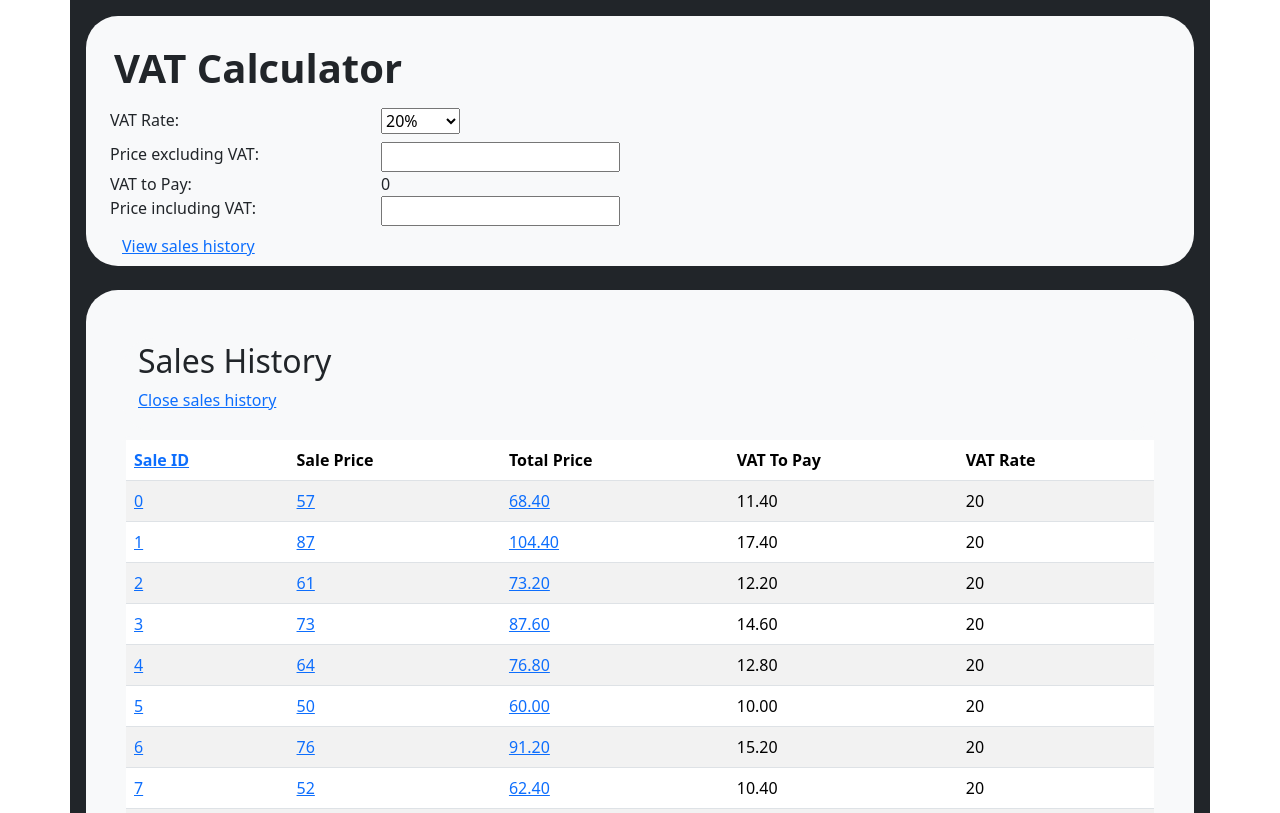
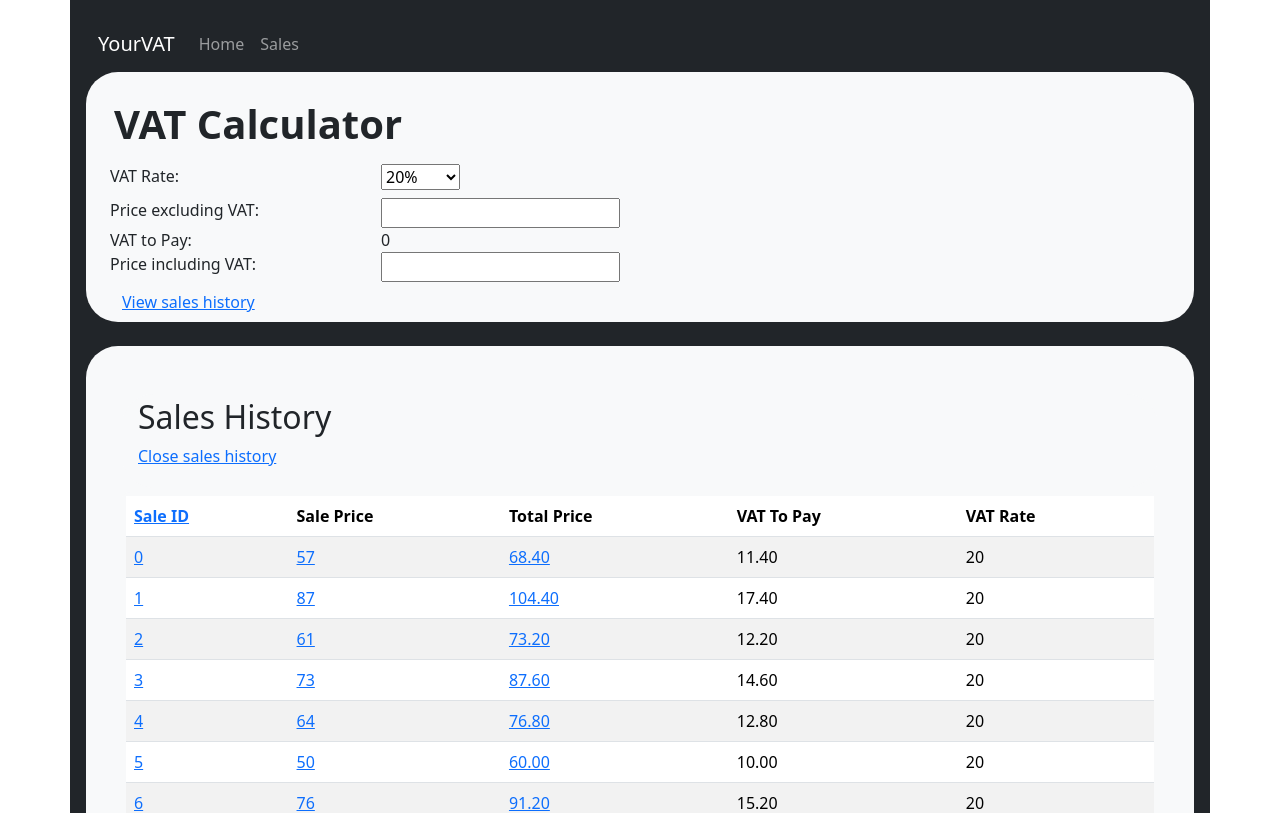
Before and after one commit to EddyCMWF/demo-reactJS-app, a React (Create React App) app: page /sales in a window 1280 px wide. Shown: the top 813 px of the page. Built offline with nearby package versions, Linux system fonts and the light colour scheme.

Commit message:
NavBar and Routing

```diff
--- a/src/App.js
+++ b/src/App.js
@@ -3,13 +3,27 @@ import Container from 'react-bootstrap/Container';
 import { SalesHistory } from './Components/SalesHistory';
 import Home from './Components/Home';
 import { Routes, Route } from 'react-router-dom';
+import { Nav, Navbar } from 'react-bootstrap';
+import { NotFound } from './Components/NotFound';
+import Header from './Components/Header';
 
 function App() {
   return (
     <Container className="p-3 mb-3 bg-dark">
+      <Navbar bg="dark" variant="dark">
+        <Container>
+        <Navbar.Brand href="/">YourVAT</Navbar.Brand>
+        <Nav className="me-auto">
+          <Nav.Link href="/">Home</Nav.Link>
+          <Nav.Link href="/sales">Sales</Nav.Link>
+        </Nav>
+      </Container>
+      </Navbar>
       <Routes>
-        <Route path='/' element={<Home/>}/>
-        <Route path='/sales' element={<SalesHistory/>}/>
+        <Route path='/' element={<Home/>}>
+          <Route path='sales' element={<SalesHistory/>}/>
+        </Route>
+        <Route path='*' element={<NotFound/>}/>
       </Routes>
     </Container>
   );
--- a/src/Components/Home.jsx
+++ b/src/Components/Home.jsx
@@ -7,6 +7,7 @@ import { useState, useEffect } from "react";
 import { DisplayField } from './DisplayField';
 import { VATField } from './VatField';
 import { Col, Row } from 'react-bootstrap';
+import { Outlet } from 'react-router';
 
 const Home = () => {
   const [excValue, setExcValue] = useState(0);
@@ -40,6 +41,7 @@ const Home = () => {
   }, [vatRate])
 
   return (
+    <>
       <Container className="p-4 pb-2 mb-4 bg-light rounded-5">
         <Header/>
         <Row>
@@ -62,6 +64,8 @@ const Home = () => {
         </Row>
         <Footer incValue={incValue} />
       </Container>
+      <Outlet/>
+    </>
   );
 }
 
--- /dev/null
+++ b/src/Components/NotFound.jsx
@@ -0,0 +1,12 @@
+import { Col, Container, Row } from "react-bootstrap";
+export const NotFound = () => {
+    return (
+        <Container className="p-5 mb-4 bg-light rounded-3">
+            <Row className="p-1 mb-1 bg-light rounded-3">
+                <Col>
+                    <h1>Page Not Found</h1>
+                </Col>
+            </Row>
+        </Container>
+    )
+}
--- a/src/Components/Sale.jsx
+++ b/src/Components/Sale.jsx
@@ -1,15 +1,23 @@
-import React from 'react';
+import React, { useState } from 'react';
 import PropTypes from 'prop-types';
 import SaleItem from './SaleItem.model';
 import { Link } from 'react-router-dom';
+import { Toast } from 'react-bootstrap';
 
 const Sale = ({ saleItem }) => {
+    const [showToast, setShowToast] = useState(false);
+
+    const toggleShowToast = () => {
+        setShowToast((showToast) => !showToast)
+    }
+
     const onClickHandler = (event)=>{
-        if ( event.target.tagName === "TD")
-            console.log( event )
-            console.log( saleItem.salePrice )
+        // if (event.target.tagname === "TD")
+        toggleShowToast();
     }
+
     return (
+        <>
             <tr onClick={onClickHandler}>
                 <td><Link to='/'>{saleItem._id}</Link></td>
                 <td><Link to='/'>{saleItem.salePrice}</Link></td>
@@ -17,6 +25,20 @@ const Sale = ({ saleItem }) => {
                 <td>{saleItem.vatToPay}</td>
                 <td>{saleItem.vatRate}</td>
             </tr>
+            <Toast show={showToast} onClose={toggleShowToast}>
+                <Toast.Header>
+                    <strong className='me-auto'>Sale Item</strong>
+                    <small>Details</small>
+                </Toast.Header>
+                <Toast.Body>
+                    {
+                        `${saleItem.salePrice}` + ' => ' +
+                        `${saleItem.totalPrice}` + ' => ' +
+                        `${saleItem.vatToPay}`
+                    }
+                </Toast.Body>
+            </Toast>
+        </>
     );
 };
 
--- a/src/Components/SalesHistory.jsx
+++ b/src/Components/SalesHistory.jsx
@@ -6,6 +6,7 @@ import SaleItem from "./SaleItem.model";
 import Sale from "./Sale";
 import Home from './Home';
 import { Link } from 'react-router-dom';
+import Header from './Header';
 
 export const SalesHistory = (props) => {
     const sales = salesDataHistory.map(currentSaleItem => {
@@ -20,8 +21,6 @@ export const SalesHistory = (props) => {
         return <Sale saleItem={saleItem} key={saleItem._id} />
     });
     return (
-        <>
-            <Home/>
         <Container className="p-5 mb-4 bg-light rounded-5">
             <Row className="p-1 mb-1 bg-light rounded-5">
                 <SalesHeader/>
@@ -41,6 +40,5 @@ export const SalesHistory = (props) => {
             </table>
             </Row>
         </Container>
-        </>
     );
 }
```
Lines whose indentation alone changed are shown as unchanged.
